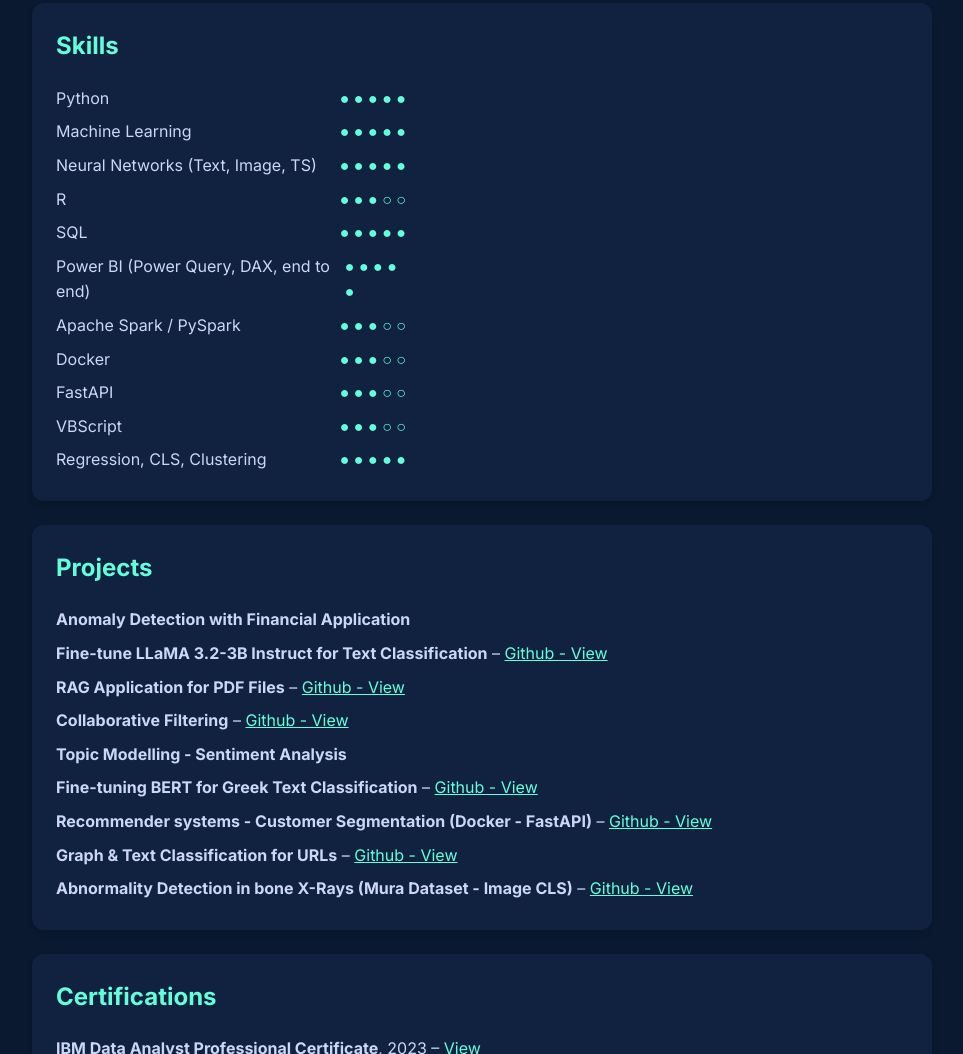
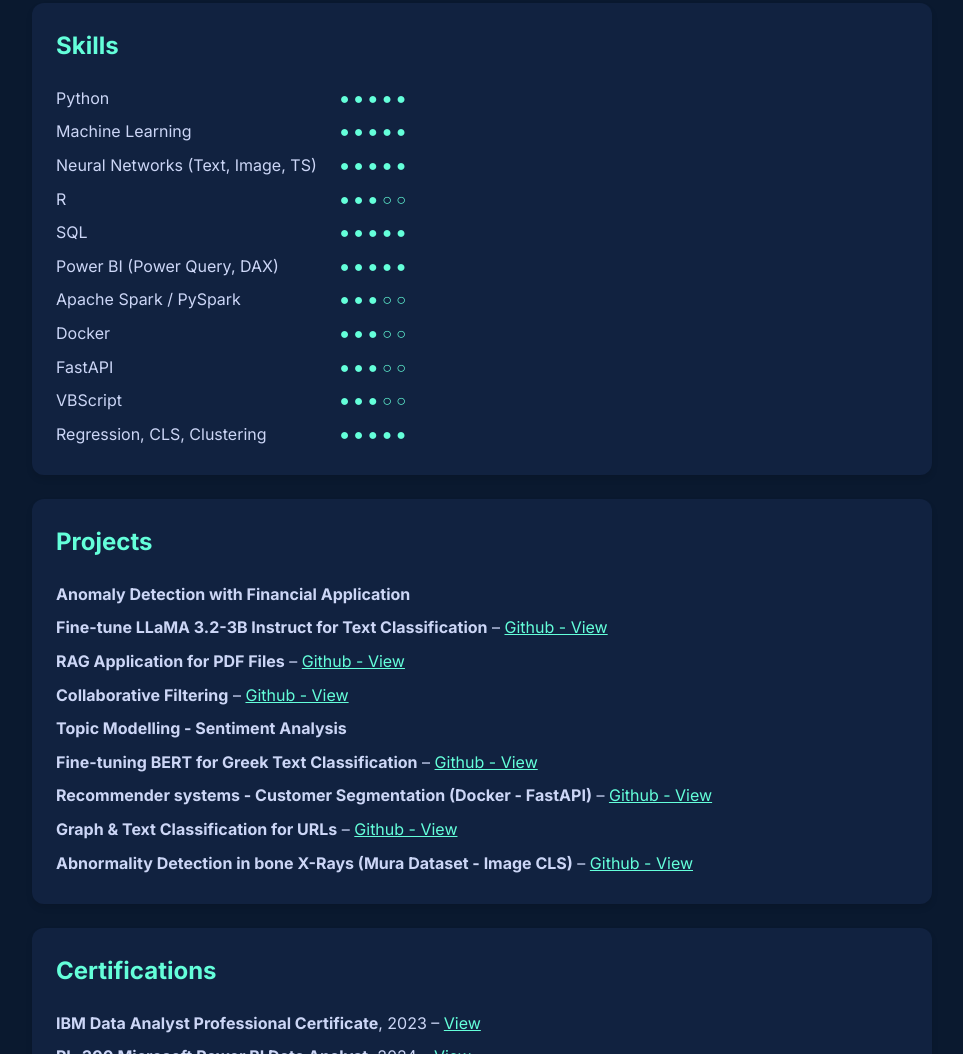
Before and after one commit to csykianakis/csykianakis.github.io, a plain HTML site: page index.html in a window 1280 px wide. Shown: the part 1929-2983 px from the top of the page, without its empty margins (158-1121 px from the left). Drawn offline with Linux system fonts and the light colour scheme.

Commit message:
Update index.html

```diff
--- a/index.html
+++ b/index.html
@@ -257,7 +257,7 @@
           <span style="color: var(--accent-color);">● ● ● ● ●</span>
         </li>
         <li style="display: flex; justify-content: space-between; max-width: 350px;">
-          <span>Power BI (Power Query, DAX, end to end)</span>
+          <span>Power BI (Power Query, DAX)</span>
           <span style="color: var(--accent-color);">● ● ● ● ●</span>
         </li>
         <li style="display: flex; justify-content: space-between; max-width: 350px;">
```
